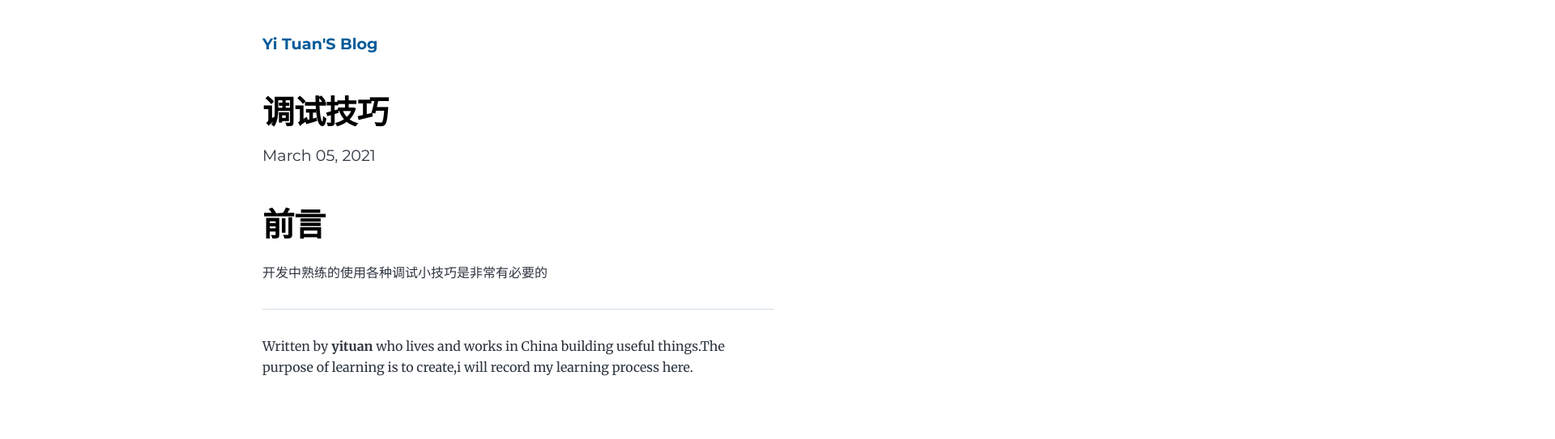
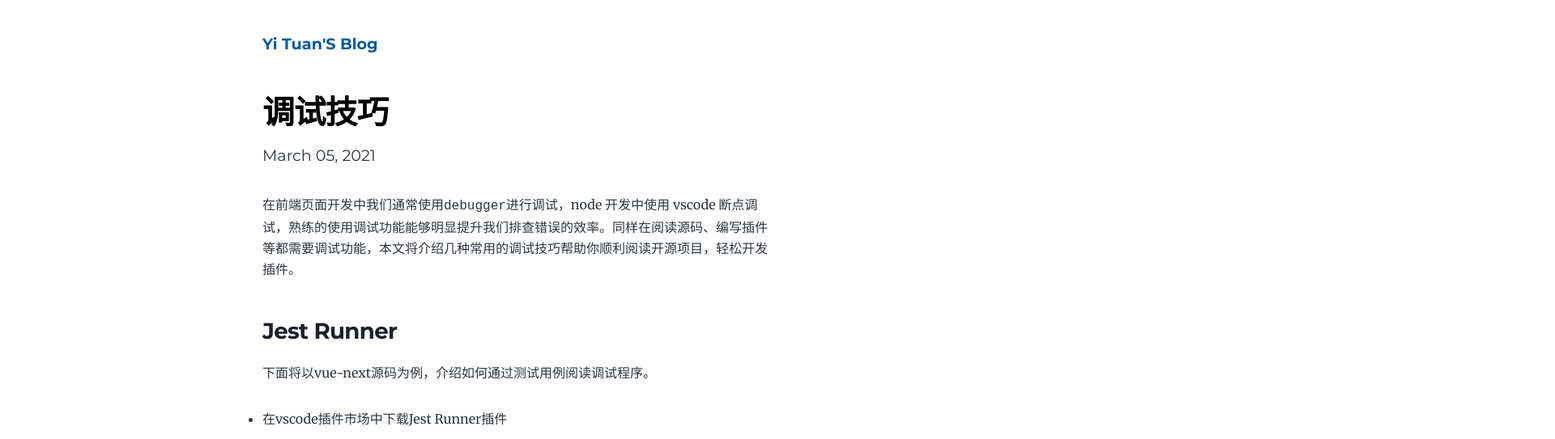
Before and after one commit to yi-tuan/yi-tuan-yi-tuan.github.io, a Gatsby site: page /debug/ in a window 1280 px wide. Shown: the top 543 px of the page at 81% size, 1920 px wide, since content can reach past the window. Built offline with nearby package versions, Linux system fonts and the light colour scheme; Gatsby itself is replaced by a stand-in of ours.

Commit message:
chore: Jest Runner
Signed-off-by: yi-tuan <1260320217@qq.com>

```diff
--- a/content/blog/debug/index.md
+++ b/content/blog/debug/index.md
@@ -1,8 +1,17 @@
 ---
 title: 调试技巧
 date: "2021-03-05"
-description: "记录一些常用的vscode调试方式"
+description: "记录在阅读源码时用到的一些方法"
 ---
 
-# 前言
-  开发中熟练的使用各种调试小技巧是非常有必要的
+在前端页面开发中我们通常使用`debugger`进行调试，node 开发中使用 vscode 断点调试，熟练的使用调试功能能够明显提升我们排查错误的效率。同样在阅读源码、编写插件等都需要调试功能，本文将介绍几种常用的调试技巧帮助你顺利阅读开源项目，轻松开发插件。
+
+### Jest Runner
+  下面将以vue-next源码为例，介绍如何通过测试用例阅读调试程序。
+- 在vscode插件市场中下载Jest Runner插件
+- 找到需要阅读的源码模块，对源码不太明白的地方打上断点
+<img src="./img/add-point.jpeg">
+- 找到对应模块的测试用例，点击下图中的Debug就可以愉快的进行阅读了
+<img src="./img/jest-debug.jpeg">
+
+### Node Inspect
```
Also changed, not shown: content/blog/debug/img/add-point.jpeg (added), content/blog/debug/img/jest-debug.jpeg (added).
